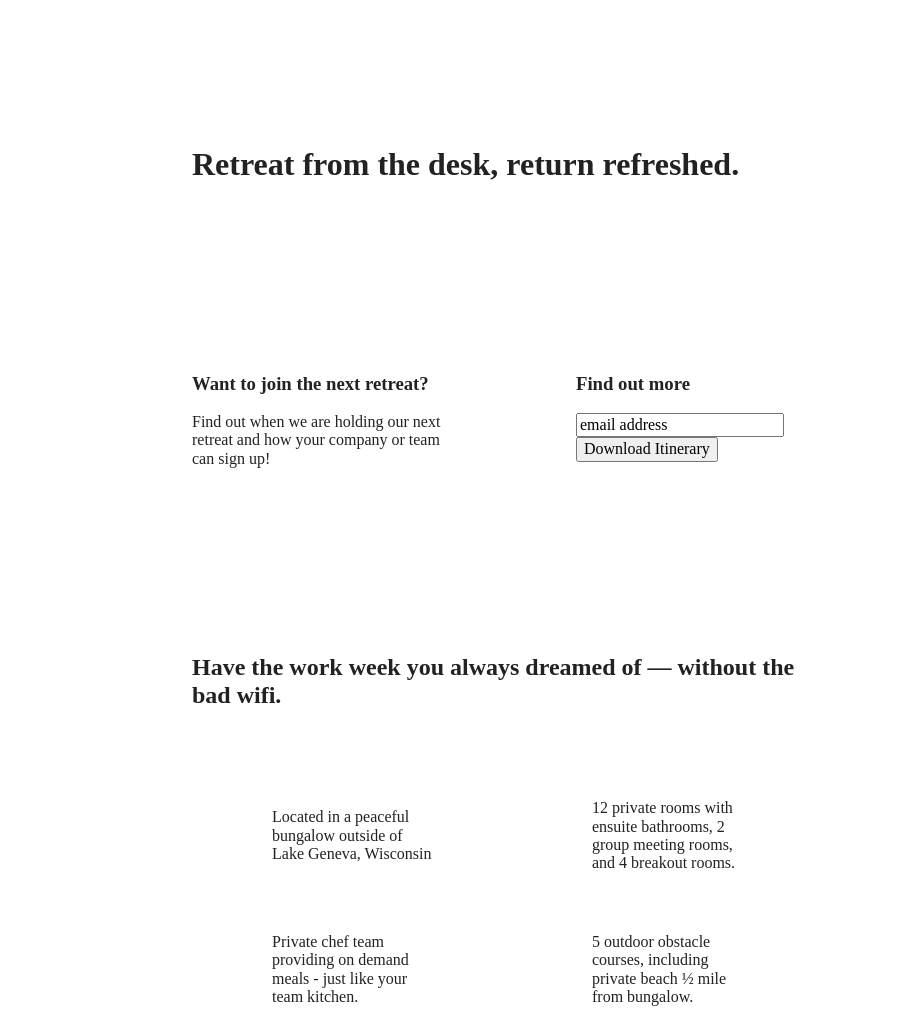
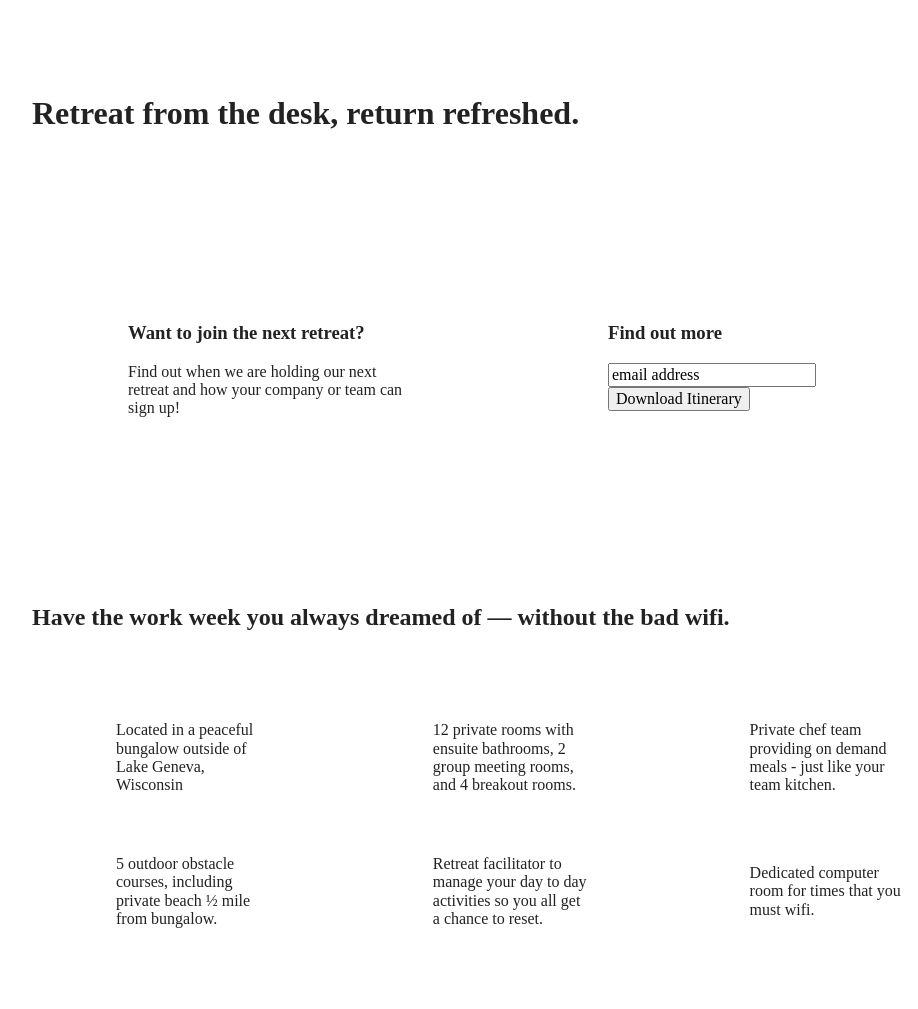
Before and after one commit to akiritsis/responsive-unplugged, a website built with Parcel: page index.html in a window 1280 px wide. Shown: the part 200-1209 px from the top of the page, without its empty margins (128-1046 px from the left). Built offline with nearby package versions, Linux system fonts and the light colour scheme; files whose address does not match are found by name.

Commit message:
Add css for desktop

```diff
--- a/css/main.css
+++ b/css/main.css
@@ -505,6 +505,64 @@ footer .copyright {
 }
 }
 
+@media only screen and (min-width:1200px) {
+  /*Desktop styles here*/
+}
+
+  .content-wrapper {
+    max-width: 960px;
+  }
+
+  /* Hero */
+  .hero-area h1 {
+    width: 60%;
+}
+
+  /* Aside */
+  aside .content-wrapper {
+    justify-content: space-around;
+  }
+
+  aside .content-wrapper .form-description,
+  aside .content-wrapper .form {
+    width: 30%;
+  }
+
+  /* Features */
+
+  .features h2 {
+    width: 90%;
+  }
+
+  .features article {
+    flex-basis: 33%;
+  }
+
+  /* Reviews */
+  .reviews article div {
+    width: 42%;
+  }
+
+  /* ==========================================================================
+  About Page
+  ========================================================================== */
+
+  .mission h2,
+  .contact-section .content-wrapper h2 {
+      width: 95%;
+  }
+
+  /* ==========================================================================
+  FAQ Page
+  ========================================================================== */
+  .faq h2 {
+    width: 100%;
+  }
+
+}
+
+
+
 @media print,
   (-webkit-min-device-pixel-ratio: 1.25),
   (min-resolution: 1.25dppx),
```
